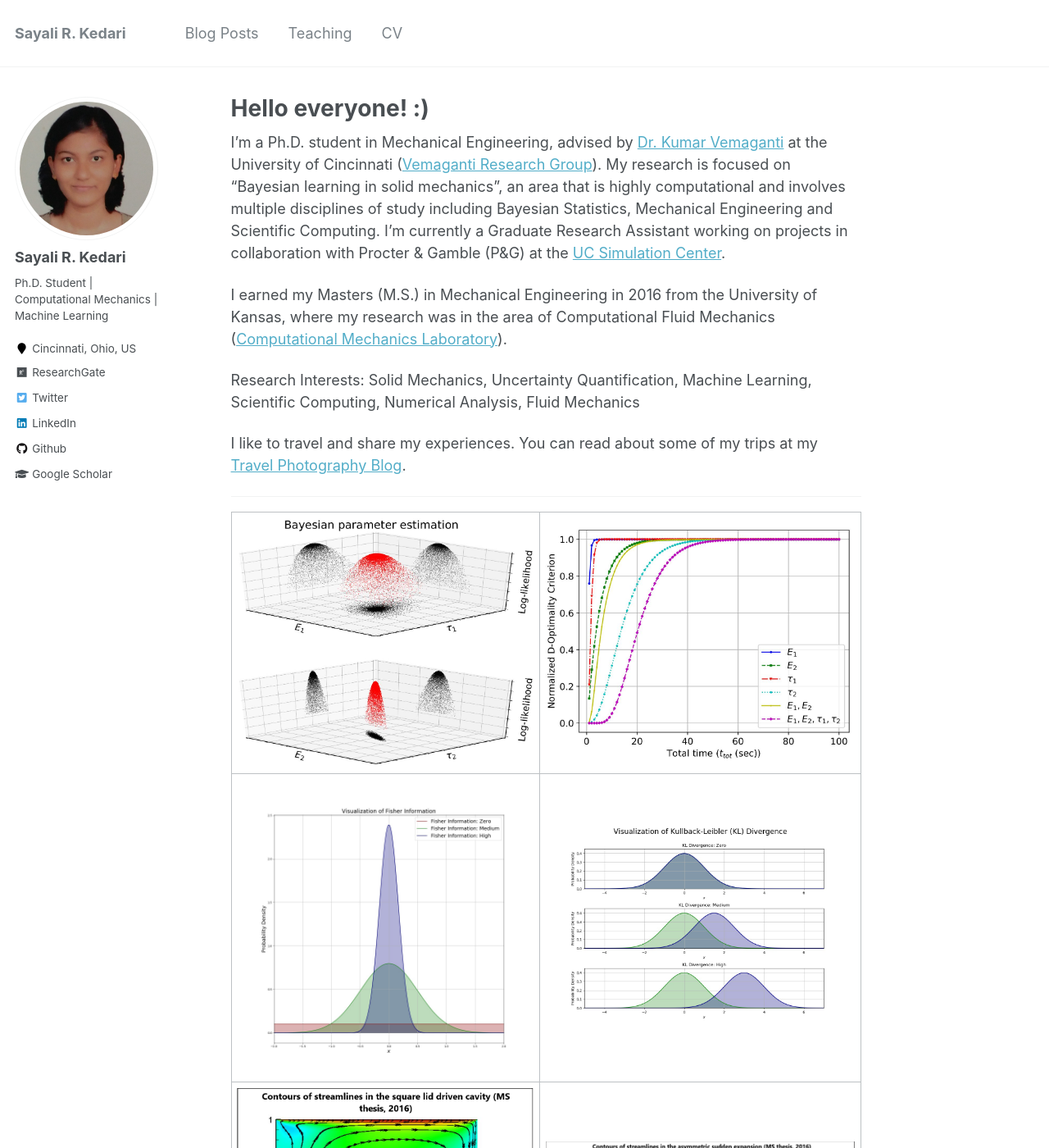
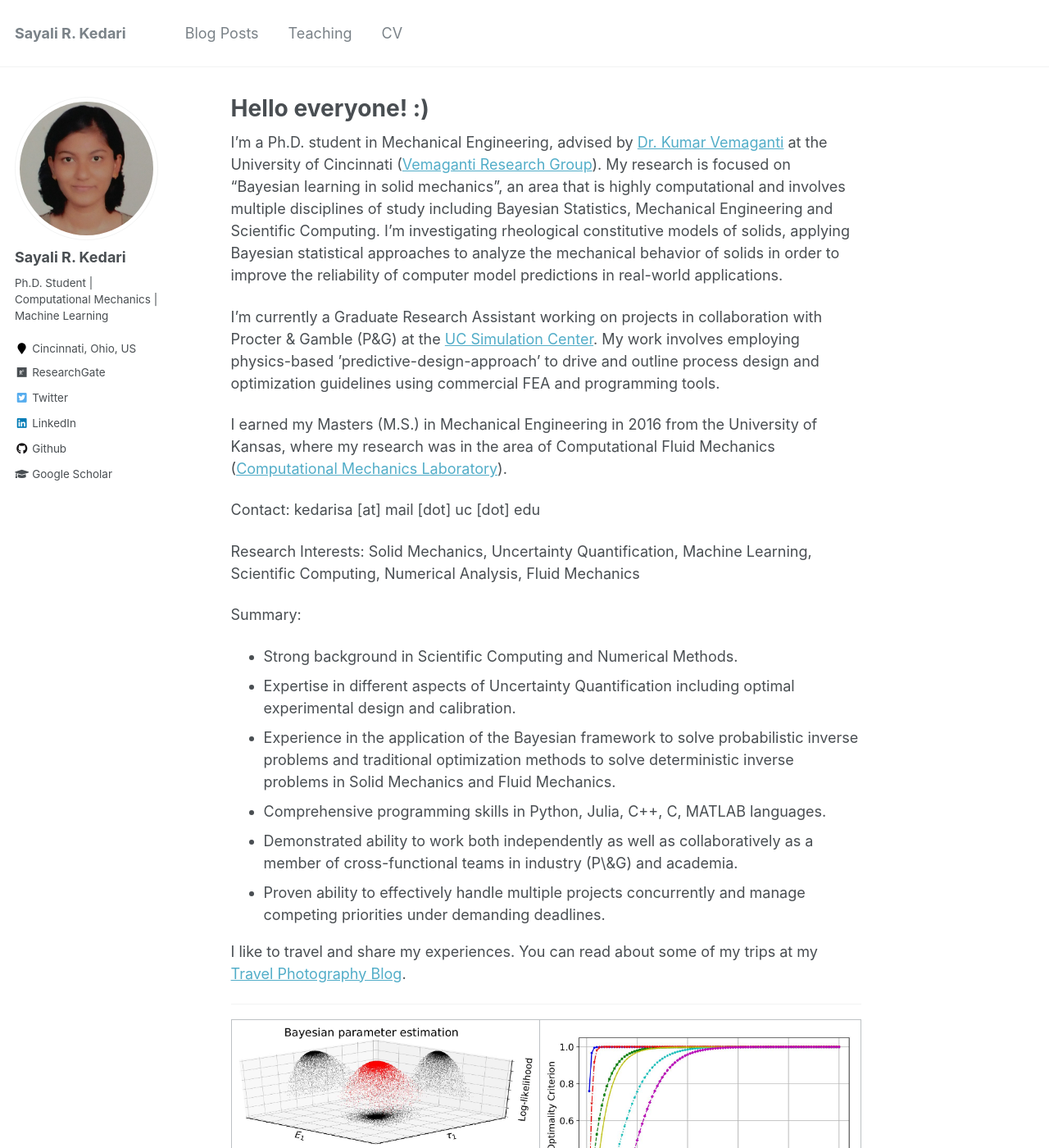
Before and after one commit to sayalirked/sayalirked.github.io, a Jekyll site: the page built from _pages/about.md, in a window 1280 px wide and 1400 px high. Shown: the whole window at 82% size. Built offline with Jekyll 4.4.1, drawn with Linux system fonts in a browser that asks for light colours.

Commit message:
update About, CV

```diff
--- a/_pages/about.md
+++ b/_pages/about.md
@@ -8,11 +8,23 @@ redirect_from:
   - /about.html
 ---
 
-I'm a Ph.D. student in Mechanical Engineering, advised by [Dr. Kumar Vemaganti](https://researchdirectory.uc.edu/p/vemagaks) at the University of Cincinnati ([Vemaganti Research Group](http://vemaganti.com)). My research is focused on "Bayesian learning in solid mechanics", an area that is highly computational and involves multiple disciplines of study including Bayesian Statistics, Mechanical Engineering and Scientific Computing. I'm currently a Graduate Research Assistant working on projects in collaboration with Procter & Gamble (P&G) at the [UC Simulation Center](https://ceas.uc.edu/research/centers-labs/uc-simulation-center.html).
+I'm a Ph.D. student in Mechanical Engineering, advised by [Dr. Kumar Vemaganti](https://researchdirectory.uc.edu/p/vemagaks) at the University of Cincinnati ([Vemaganti Research Group](http://vemaganti.com)). My research is focused on "Bayesian learning in solid mechanics", an area that is highly computational and involves multiple disciplines of study including Bayesian Statistics, Mechanical Engineering and Scientific Computing. I'm investigating rheological constitutive models of solids, applying Bayesian statistical approaches to analyze the mechanical behavior of solids in order to improve the reliability of computer model predictions in real-world applications.
+
+I'm currently a Graduate Research Assistant working on projects in collaboration with Procter & Gamble (P&G) at the [UC Simulation Center](https://ceas.uc.edu/research/centers-labs/uc-simulation-center.html). My work involves employing physics-based ’predictive-design-approach’ to drive and outline process design and optimization guidelines using commercial FEA and programming tools.
 
 I earned my Masters (M.S.) in Mechanical Engineering in 2016 from the University of Kansas, where my research was in the area of Computational Fluid Mechanics ([Computational Mechanics Laboratory](https://me.engr.ku.edu/karan-s-suranas-research)).
 
+Contact: kedarisa [at] mail [dot] uc [dot] edu
+
 Research Interests: Solid Mechanics, Uncertainty Quantification, Machine Learning, Scientific Computing, Numerical Analysis, Fluid Mechanics
+
+Summary:
+- Strong background in Scientific Computing and Numerical Methods.
+- Expertise in different aspects of Uncertainty Quantification including optimal experimental design and calibration.
+- Experience in the application of the Bayesian framework to solve probabilistic inverse problems and traditional optimization methods to solve deterministic inverse problems in Solid Mechanics and Fluid Mechanics.
+- Comprehensive programming skills in Python, Julia, C++, C, MATLAB languages.
+- Demonstrated ability to work both independently as well as collaboratively as a member of cross-functional teams in industry (P\&G) and academia.
+- Proven ability to effectively handle multiple projects concurrently and manage competing priorities under demanding deadlines.
 
 I like to travel and share my experiences. You can read about some of my trips at my [Travel Photography Blog](http://sayalikedari.blogspot.com/).
 
```
Also changed, not shown: 1 other file.
